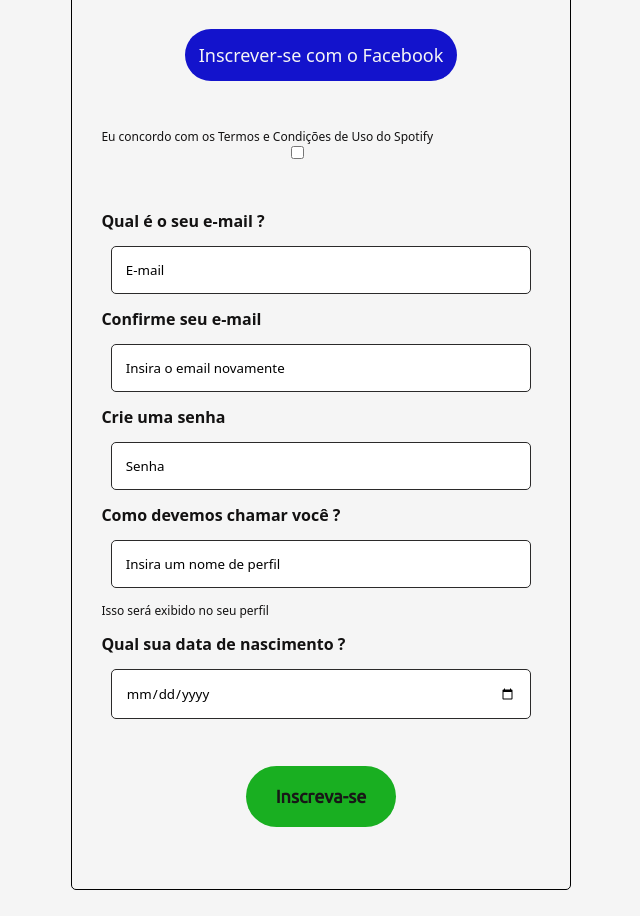
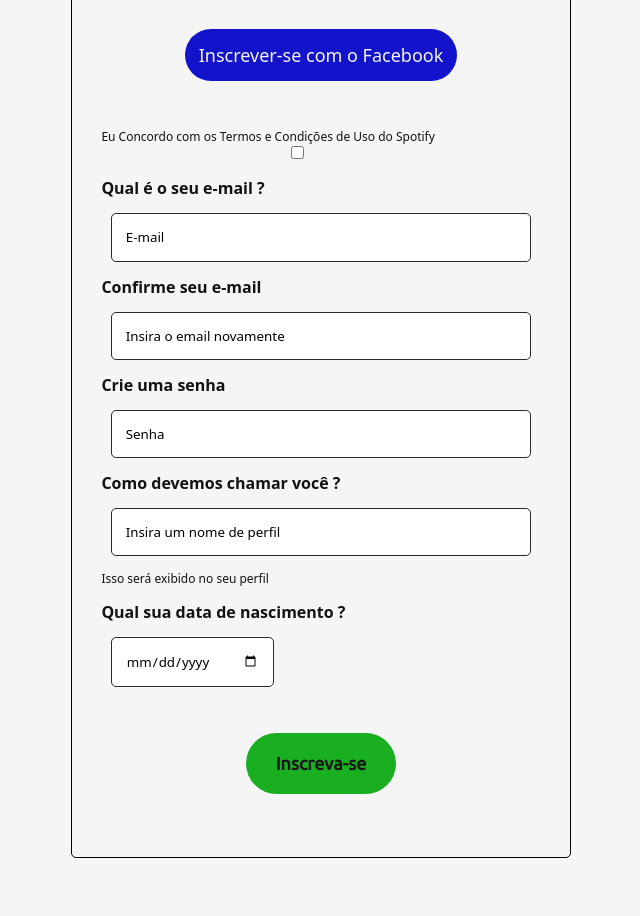
Before and after one commit to ramondfalcao/projeto-02-FrontEnd, a plain HTML site: page index.html in a window 1280 px wide. Shown: the part 280-1196 px from the top of the page, without its empty margins (319-959 px from the left). After the commit the page ends 1163 px from the top, so only its background shows below. Drawn offline with Linux system fonts and the light colour scheme.

Commit message:
atualização

```diff
--- a/css/hover.css
+++ b/css/hover.css
@@ -2,7 +2,7 @@
 
 
 .button-face:hover {
-    transform: skewY(2deg);
+    transform: skewY(4deg);
     cursor: pointer;
     background-color: rgb(22, 36, 240);
     transition: 0.4s;
--- a/css/style.css
+++ b/css/style.css
@@ -49,13 +49,18 @@ body{
 
 .form input{
     border: 1px solid rgb(43, 42, 42);
-    text-align: left;
+    /* text-align: left; */
     font-family: system-ui;
     border-radius: 5px;
     text-align: left;
     padding: 3% 3%;
     width: 90%;
     font-weight: 500;
+}
+
+#data{
+    width: 35%;
+    margin-left: 5%;
 }
 .campos {
     text-align: center;
@@ -74,7 +79,10 @@ body{
 }
 .termos{
     margin-bottom: 10%;
+    display: inline;
+    width: 5%;
 }
+
 
 .button{
     text-align: center;
--- a/index.html
+++ b/index.html
@@ -29,13 +29,13 @@
         </div>
         <!-- Titulo -->
         <h1>Inscreva-se grátis e comece a curtir.</h1>
-        <!-- Butto Facebook -->
+        <!-- Button Facebook -->
         <div class="button">
         <a href="https://www.facebook.com/" ><button class="button-face">Inscrever-se com o Facebook</button></a>
         </div>
         <!-- Termos -->
         <div class="termos">
-        <label class="info" for="">Eu concordo com os Termos e Condições de Uso do Spotify</label>
+        <label class="info" for="">Eu Concordo com os Termos e Condições de Uso do Spotify</label>
         <input class="checkbox" type="checkbox">
         </div>
         <!-- EMAIL -->
@@ -60,7 +60,7 @@
             <label class="info" for="">Isso será exibido no seu perfil</label>
         </div>
         <!-- DATA DE NASCIMENTO -->
-        <div class="campos">
+        <div class="campo-data">
             <label for="">Qual sua data de nascimento ?</label>
             <input class="campos" type="date" id="data" name="data" placeholder="">
         </div>
```
